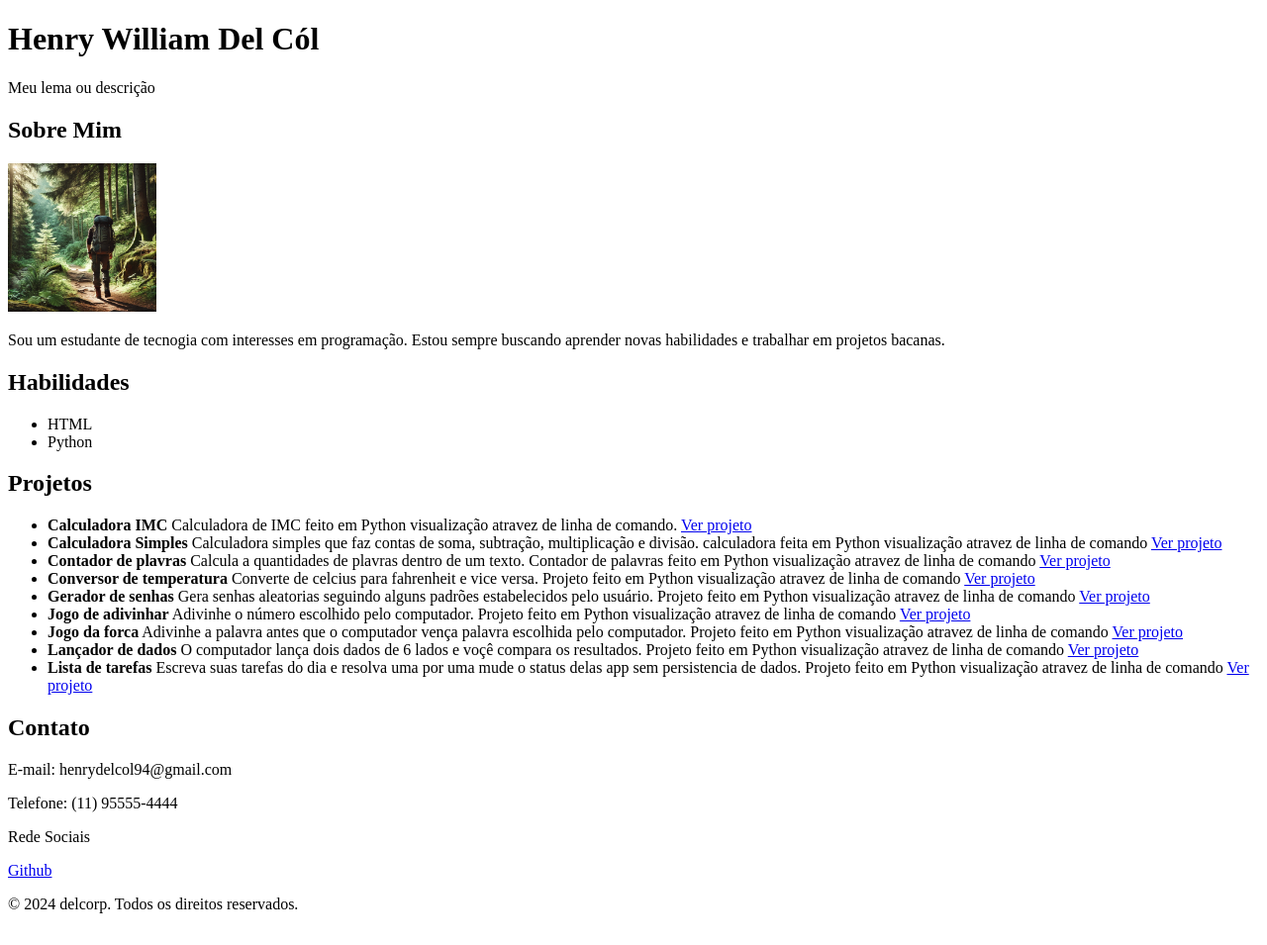
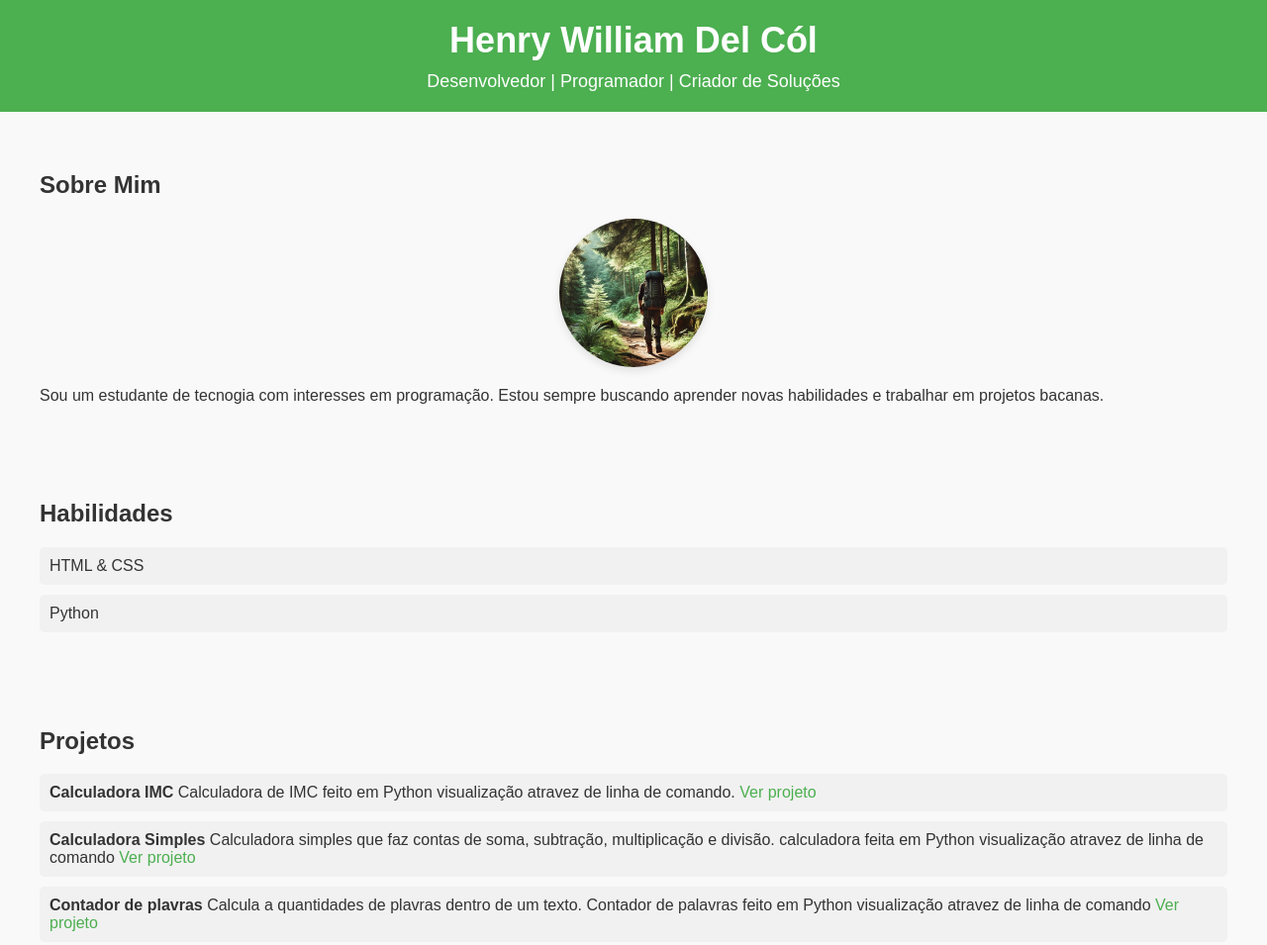
Before and after one commit to Col-13/delcorp, a plain HTML site: page index.html in a window 1280 px wide. Shown: the top 955 px of the page at 99% size. Drawn offline with Linux system fonts and the light colour scheme.

Commit message:
modificação do estrutura de SEO e adição de CSS

```diff
--- a/assets/CSS/global.css
+++ b/assets/CSS/global.css
@@ -1,15 +1,73 @@
-.main-goal{
-    display: flex;
-    flex-direction: row;
-    align-items: flex-start;
-    justify-content: space-around;
+body {
+    background-color: #f9f9f9;
+    font-family: 'Arial', sans-serif;
+    color: #333;
+    margin: 0;
+    padding: 0;
+}
+header{
+    background-color: #4caf50;
+    color: #fff;
+    padding: 20px;
+    text-align: center;
 }
 
-.box-main-goal{
-    width: 400px;
-    display: flex;
-    flex-direction: column;
-    align-items: flex-start;
-    justify-content: center;
-    margin: 0 10px;
+header h1{
+    font-size: 36px;
+    margin: 0;
 }
+
+header p {
+    font-size: 18px;
+    margin: 10px 0 0;
+}
+
+section {
+    padding: 20px;
+    margin: 20px;
+}
+
+.profile-img {
+    border-radius: 50%;
+    box-shadow: 0 4px 8px rgba(0, 0, 0, 0.1);
+    width: 150px;
+    height: auto;
+    display: block;
+    margin: 0 auto 20px;
+}
+
+.skills ul, .projects ul {
+    list-style-type: none;
+    padding: 0;
+}
+
+.skills li, .projects li {
+    background-color: #f1f1f1;
+    margin: 10px 0;
+    padding: 10px;
+    border-radius: 5px;
+}
+
+a {
+    color: #4caf50;
+    text-decoration: none;
+}
+
+a:hover {
+    text-decoration: underline;
+}
+
+.contact p {
+    font-size: 16px;
+}
+
+.contact a {
+    font-weight: bold;
+}
+
+footer {
+    background-color: #333;
+    color: #fff;
+    text-align: center;
+    padding: 10px;
+}
--- a/index.html
+++ b/index.html
@@ -4,26 +4,27 @@
     <meta charset="UTF-8">
     <meta name="viewport" content="width=device-width, initial-scale=1.0">
     <meta name="description" content="Explore o portfólio de um estudante de programação super animado e muito curioso com a área. Veja meus projetos.">
+    <link rel="stylesheet" href="assets/CSS/global.css">
     <title>H. Del Cól</title>
 </head>
 <body>
     <header>
         <h1>Henry William Del Cól</h1>
-        <p>Meu lema ou descrição</p>
+        <p>Desenvolvedor | Programador | Criador de Soluções</p>
     </header>
-    <section>
+    <section class="about">
         <h2>Sobre Mim</h2>
-        <img src="assets/image/profile/perfil1.webp" alt="Eu fazendo caminhada" style="width: 150px; height: auto;">
+        <img src="assets/image/profile/perfil1.webp" alt="Eu fazendo caminhada" class="profile-img">
         <p>Sou um estudante de tecnogia com interesses em programação. Estou sempre buscando aprender novas habilidades e trabalhar em projetos bacanas.</p>
     </section>
-    <section>
+    <section class="skills">
         <h2>Habilidades</h2>
         <ul>
-            <li>HTML</li>
+            <li>HTML & CSS</li>
             <li>Python</li>
         </ul>
     </section>
-    <section>
+    <section class="projects">
         <h2>Projetos</h2>
         <ul>
             <li><strong>Calculadora IMC</strong> Calculadora de IMC feito em Python visualização atravez de linha de comando. <a href="https://github.com/Col-13/delcorp/tree/master/projetos/projetos-python/calculadora-IMC">Ver projeto</a></li>
@@ -37,9 +38,9 @@
             <li><strong>Lista de tarefas</strong> Escreva suas tarefas do dia e resolva uma por uma mude o status delas app sem persistencia de dados. Projeto feito em Python visualização atravez de linha de comando <a href="https://github.com/Col-13/delcorp/tree/master/projetos/projetos-python/lista-tarefas">Ver projeto</a></li>
         </ul>
     </section>
-    <section>
+    <section class="contact">
         <h2>Contato</h2>
-        <p>E-mail: henrydelcol94@gmail.com</p>
+        <p>E-mail: <a href="mailto:henrydelcol94@gmail.com"></a> henrydelcol94@gmail.com</p>
         <p>Telefone: (11) 95555-4444</p>
         <p>Rede Sociais</p>
         <a href="https://github.com/Col-13">Github</a>
```
Also changed, not shown: README.md.
